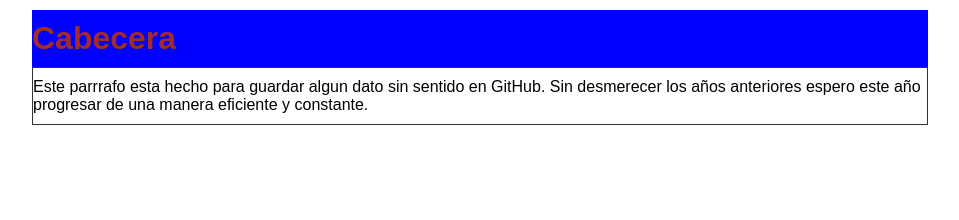
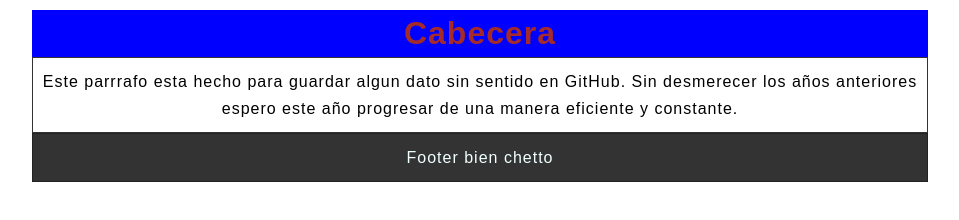
Before and after one commit to jonathan-vallejos/Aprendiendo-GitHub, a plain HTML site: page GitHub/descargas/index.html in a window 1280 px wide. Shown: the whole page, without its empty margins (160-1119 px from the left). Drawn offline with Linux system fonts and the light colour scheme.

Commit message:
agrego footer, alineo todo al centro y doy espacio a las palabras

```diff
--- a/GitHub/descargas/estilo.css
+++ b/GitHub/descargas/estilo.css
@@ -3,11 +3,15 @@
     font-family: Arial, Helvetica, sans-serif;
     margin: 0;
     padding: 5px 0;
+    text-align: center;
 }
 body {
     margin: 0 auto;
     width: 70%;
+    letter-spacing: 1px;
+    line-height: 27px;
 }
+
 header {
     color: brown;
     background-color: blue;
@@ -15,4 +19,15 @@ header {
 
 div {
     border: 1px solid #333;
+
 }
+footer {
+    padding-top: 0;
+}
+.footer {
+    border: 1px solid #222;
+    background: #333;
+    color: azure;
+    text-align: center;
+
+}
--- a/GitHub/descargas/index.html
+++ b/GitHub/descargas/index.html
@@ -3,7 +3,7 @@
     <meta charset="UTF-8">
     <meta http-equiv="X-UA-Compatible" content="IE=edge">
     <meta name="viewport" content="width=device-width, initial-scale=1.0">
-    <link rel="stylesheet" href="css/estilo.css">
+    <link rel="stylesheet" href="estilo.css">
     <title>Aprendiendo</title>
 </head>
 <body>
@@ -15,5 +15,11 @@
             Sin desmerecer los años anteriores espero este año progresar de una manera eficiente y constante.
         </p>
     </div>
+<footer>
+
+    <div class="footer">
+        <p>Footer bien chetto</p>
+    </div>
+</footer>
 </body>
 </html>
```
